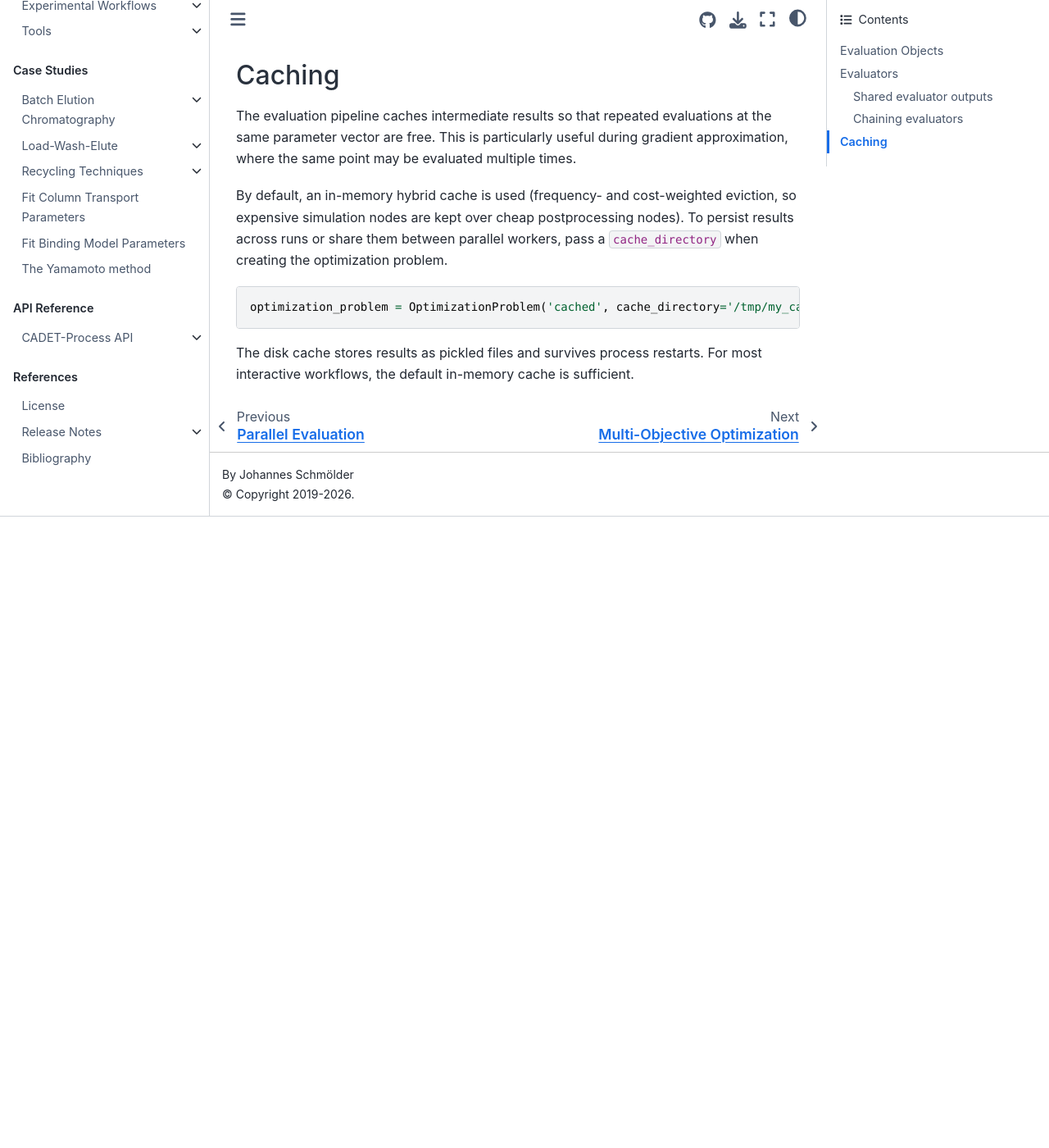
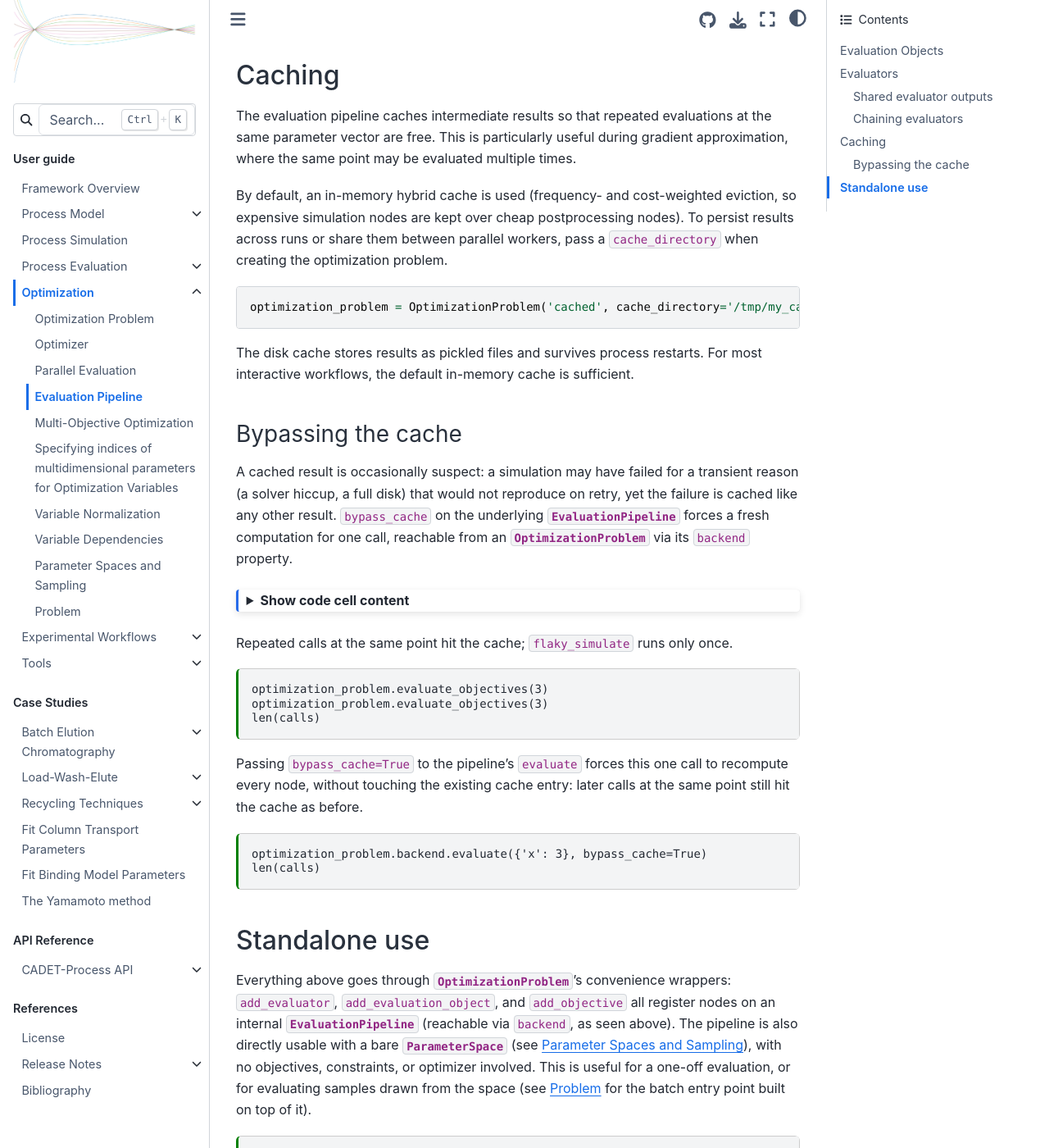
Before and after one commit to fau-advanced-separations/CADET-Process, a Sphinx documentation site: the page built from docs/source/user_guide/optimization/evaluator.md, in a window 1280 px wide and 1400 px high, scrolled down 3659 px. Shown: the whole window at 82% size. Built offline with Sphinx 7.4.7 and the Sphinx Book theme 1.1.4, drawn with Linux system fonts in a browser that asks for light colours; pages that are not in the unit, such as notebooks, are missing from menus; before the commit the page ends 4289 px from its top, so only the background shows below that; some of the changed text lies outside the part shown.

Commit message:
Document standalone EvaluationPipeline/Problem and Population access
Closes the doc-gap backlog left by the metric_space/Problem refactor: bypass_cache, Population's named columns, EvaluationPipeline used without an optimizer, and a new Problem/MetricSpace page. Sampling turned out to be the compelling standalone story for Problem, not with_evaluator(surrogate) as originally assumed, since Problem.evaluate_batch plus the existing sampler backends is already a complete workflow. Verifying the new cross-references via a real sphinx-build (rather than eyeballing) surfaced that parameter_space, metric_space, evaluation_pipeline, and problem were entirely absent from the API reference, so autosummary entries and reference pages were added for all four.

````diff
--- a/docs/source/user_guide/optimization/evaluator.md
+++ b/docs/source/user_guide/optimization/evaluator.md
@@ -218,3 +218,71 @@
 
 The disk cache stores results as pickled files and survives process restarts.
 For most interactive workflows, the default in-memory cache is sufficient.
+
+### Bypassing the cache
+
+A cached result is occasionally suspect: a simulation may have failed for a transient reason (a solver hiccup, a full disk) that would not reproduce on retry, yet the failure is cached like any other result.
+`bypass_cache` on the underlying {class}`~CADETProcess.evaluation_pipeline.EvaluationPipeline` forces a fresh computation for one call, reachable from an {class}`~CADETProcess.optimization.OptimizationProblem` via its `backend` property.
+
+```{code-cell} ipython3
+:tags: [hide-cell]
+
+optimization_problem = OptimizationProblem('bypass_cache_demo')
+optimization_problem.add_variable('x')
+
+calls = []
+
+def flaky_simulate(x):
+    calls.append(x)
+    return x * 2
+
+optimization_problem.add_evaluator(flaky_simulate)
+
+def objective(result):
+    return result
+
+optimization_problem.add_objective(objective, requires=[flaky_simulate])
+```
+
+Repeated calls at the same point hit the cache; `flaky_simulate` runs only once.
+
+```{code-cell} ipython3
+optimization_problem.evaluate_objectives(3)
+optimization_problem.evaluate_objectives(3)
+len(calls)
+```
+
+Passing `bypass_cache=True` to the pipeline's `evaluate` forces this one call to recompute every node, without touching the existing cache entry: later calls at the same point still hit the cache as before.
+
+```{code-cell} ipython3
+optimization_problem.backend.evaluate({'x': 3}, bypass_cache=True)
+len(calls)
+```
+
+## Standalone use
+
+Everything above goes through {class}`~CADETProcess.optimization.OptimizationProblem`'s convenience wrappers: `add_evaluator`, `add_evaluation_object`, and `add_objective` all register nodes on an internal {class}`~CADETProcess.evaluation_pipeline.EvaluationPipeline` (reachable via `backend`, as seen above).
+The pipeline is also directly usable with a bare {class}`~CADETProcess.parameter_space.ParameterSpace` (see {ref}`parameter_space_guide`), with no objectives, constraints, or optimizer involved.
+This is useful for a one-off evaluation, or for evaluating samples drawn from the space (see {ref}`problem_guide` for the batch entry point built on top of it).
+
+```{code-cell} ipython3
+from dataclasses import dataclass
+
+from CADETProcess.parameter_space import ParameterSpace, RangedParameter
+from CADETProcess.evaluation_pipeline import EvaluationPipeline
+
+@dataclass
+class Column:
+    length: float = 0.5
+
+column = Column()
+space = ParameterSpace()
+space.add_evaluation_object(column)
+space.add_parameter(RangedParameter('length', float, lb=0.1, ub=10.0), path='length')
+
+pipeline = EvaluationPipeline(space)
+pipeline.add_evaluator(lambda col: col.length ** 2, output_name='length_squared')
+pipeline.evaluate({'length': 3})
+```
+
+Unlike `OptimizationProblem.add_evaluator`, which derives `output_name` from the function's own name, {meth}`~CADETProcess.evaluation_pipeline.EvaluationPipeline.add_evaluator` takes it explicitly: standalone use has no problem-level bookkeeping to derive a name from.
````
Also changed, not shown: docs/source/reference/evaluation_pipeline.md (added, +6 -0 lines), docs/source/reference/index.md (+8 -0 lines), docs/source/reference/metric_space.md (added, +6 -0 lines), docs/source/reference/parameter_space.md (added, +6 -0 lines), docs/source/reference/problem.md (added, +6 -0 lines), docs/source/user_guide/optimization/index.md (+1 -0 lines), docs/source/user_guide/optimization/optimization_problem.md (+3 -0 lines), docs/source/user_guide/optimization/optimizer.md (+24 -0 lines), docs/source/user_guide/optimization/problem.md (added, +115 -0 lines), 4 other files.
